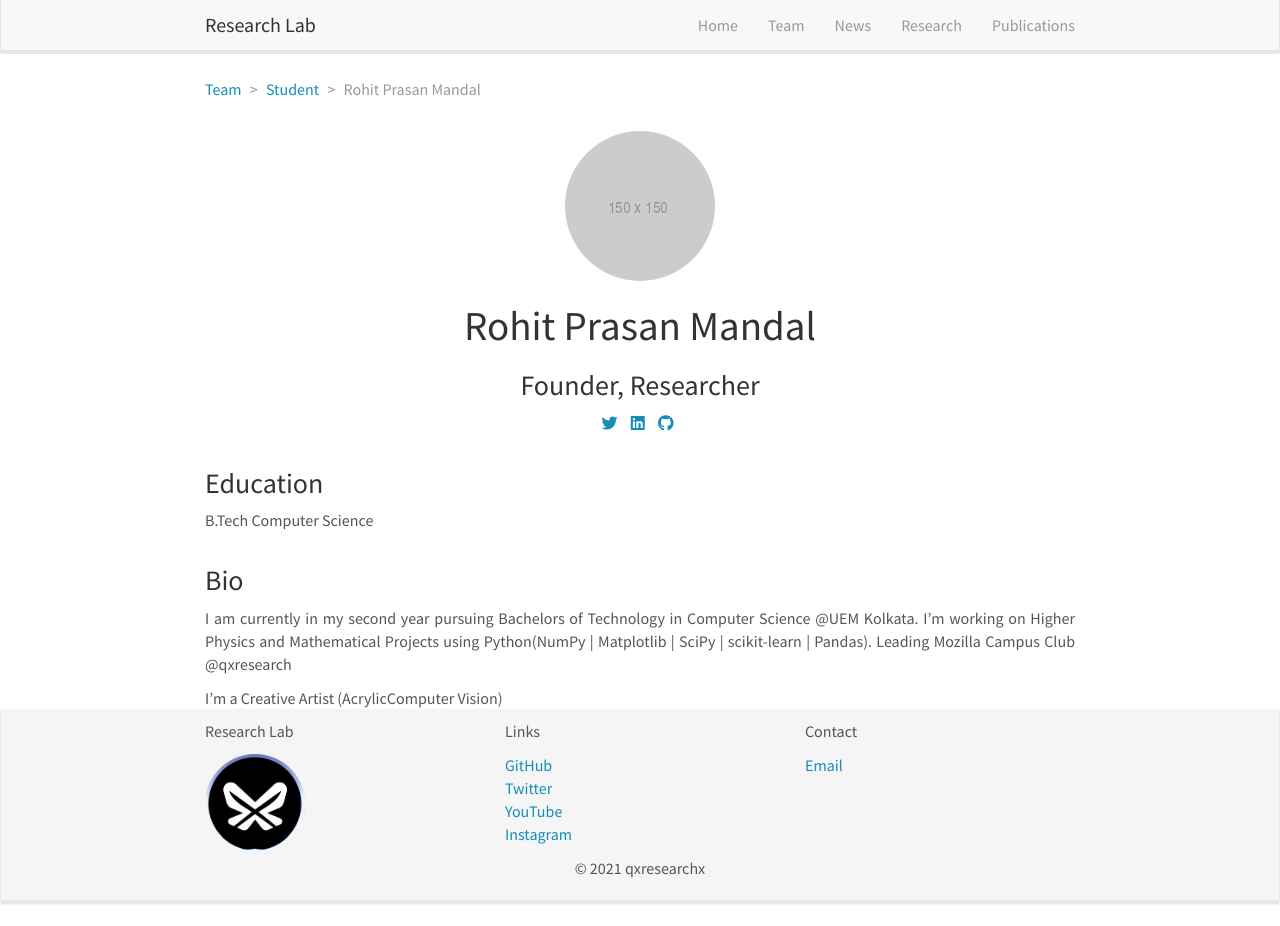
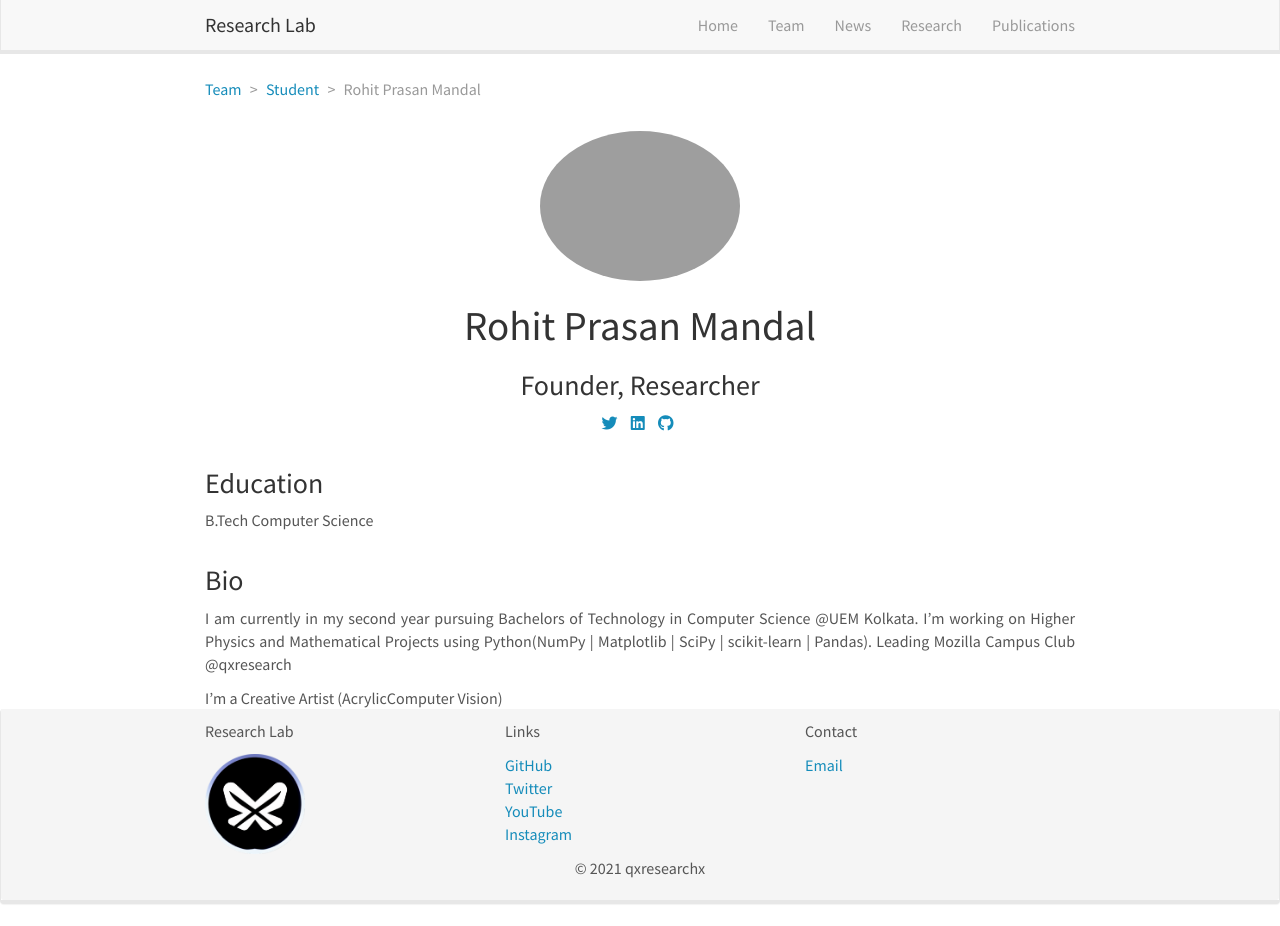
Before and after one commit to happy-hogan/happy-hogan.github.io, a Jekyll site: the page built from _pages/team/_posts/2021-06-04-researcher-student.md, in a window 1280 px wide and 926 px high. Built offline with Jekyll 4.4.1, drawn with Linux system fonts in a browser that asks for light colours; nearby versions of some CDN libraries.

Commit message:
Update 2021-06-04-researcher-student.md

```diff
--- a/_pages/team/_posts/2021-06-04-researcher-student.md
+++ b/_pages/team/_posts/2021-06-04-researcher-student.md
@@ -2,7 +2,7 @@
 layout: member
 category: student
 title: Rohit Prasan Mandal
-image: researcher.png
+image: asche.jpg
 role: Founder, Researcher
 permalink: 'team/Rohit-Prasan-Mandal'
 social:
```
